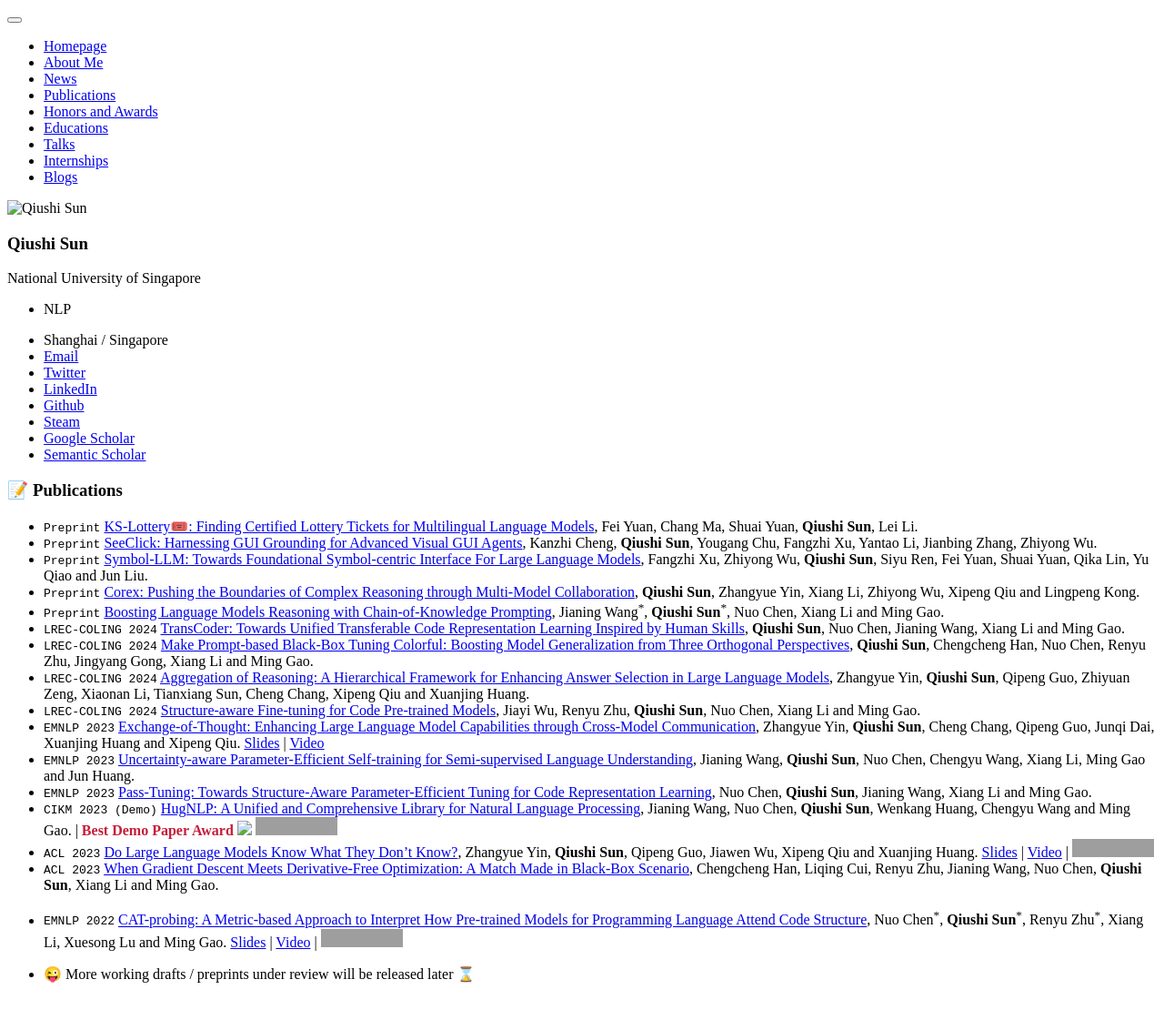
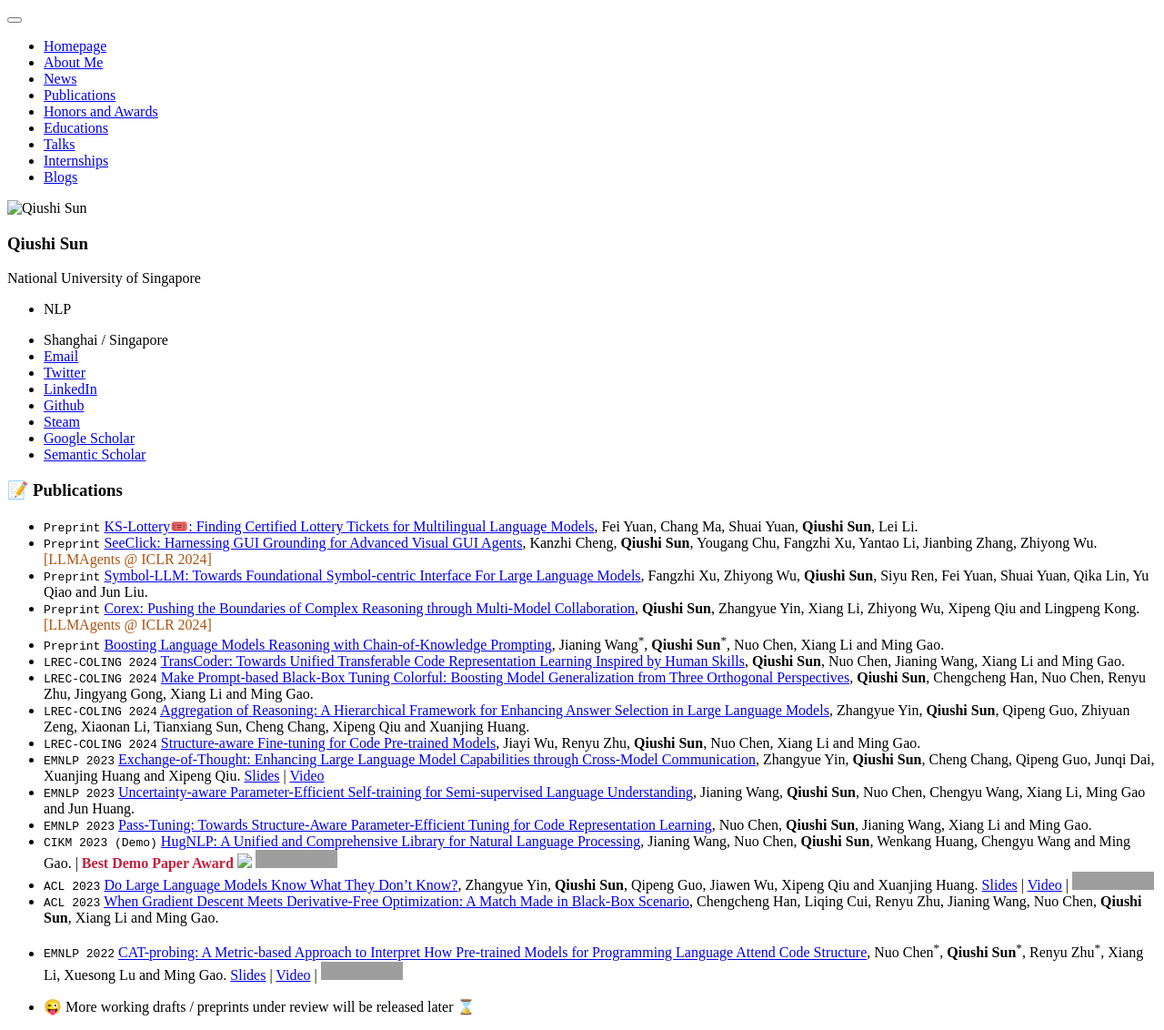
Before and after one commit to lixiang3776/lixiang3776.github.io, a Jekyll site: the page built from _pages/includes/pub.md, in a window 1280 px wide. Shown: the whole page at 91% size. Built offline with Jekyll 4.4.1, drawn with Linux system fonts in a browser that asks for light colours; our own code applies the rules of GitHub Pages for plain Markdown files; before the commit the page ends 1096 px from its top, so only the background shows below that; grey boxes are pictures that could not be loaded.

Commit message:
update: LLMAgents @ ICLR 2024

```diff
--- a/_pages/includes/pub.md
+++ b/_pages/includes/pub.md
@@ -14,9 +14,9 @@ Nuo Chen<sup>&#42;</sup>, **Qiushi Sun**<sup>&#42;</sup>, Renyu Zhu<sup>&#42;</s
 
 <!-- - `Preprint` [Paradigm, Model and Application: A Systematic Survey of Neural Code Intelligence](qiushisun.github.io), **Qiushi Sun**, ..., Xiang Li and Zhiyong Wu. -->
 - `Preprint` [KS-Lottery🎟️: Finding Certified Lottery Tickets for Multilingual Language Models](http://arxiv.org/abs/2402.02801), Fei Yuan, Chang Ma, Shuai Yuan, **Qiushi Sun**, Lei Li.
-- `Preprint` [SeeClick: Harnessing GUI Grounding for Advanced Visual GUI Agents](https://arxiv.org/abs/2401.10935), Kanzhi Cheng, **Qiushi Sun**, Yougang Chu, Fangzhi Xu, Yantao Li, Jianbing Zhang, Zhiyong Wu.
+- `Preprint` [SeeClick: Harnessing GUI Grounding for Advanced Visual GUI Agents](https://arxiv.org/abs/2401.10935), Kanzhi Cheng, **Qiushi Sun**, Yougang Chu, Fangzhi Xu, Yantao Li, Jianbing Zhang, Zhiyong Wu. <span style="color:#ac530f">[LLMAgents @ ICLR 2024]</span>
 - `Preprint` [Symbol-LLM: Towards Foundational Symbol-centric Interface For Large Language Models](https://arxiv.org/abs/2311.09278), Fangzhi Xu, Zhiyong Wu, **Qiushi Sun**, Siyu Ren, Fei Yuan, Shuai Yuan, Qika Lin, Yu Qiao and Jun Liu.
-- `Preprint` [Corex: Pushing the Boundaries of Complex Reasoning through Multi-Model Collaboration](https://arxiv.org/abs/2310.00280), **Qiushi Sun**, Zhangyue Yin, Xiang Li, Zhiyong Wu, Xipeng Qiu and Lingpeng Kong.
+- `Preprint` [Corex: Pushing the Boundaries of Complex Reasoning through Multi-Model Collaboration](https://arxiv.org/abs/2310.00280), **Qiushi Sun**, Zhangyue Yin, Xiang Li, Zhiyong Wu, Xipeng Qiu and Lingpeng Kong. <span style="color:#ac530f">[LLMAgents @ ICLR 2024]</span>
 - `Preprint` [Boosting Language Models Reasoning with Chain-of-Knowledge Prompting](https://arxiv.org/abs/2306.06427), Jianing Wang<sup>&#42;</sup>, **Qiushi Sun**<sup>&#42;</sup>, Nuo Chen, Xiang Li and Ming Gao.
 - `LREC-COLING 2024` [TransCoder: Towards Unified Transferable Code Representation Learning Inspired by Human Skills](https://arxiv.org/abs/2306.07285), **Qiushi Sun**, Nuo Chen, Jianing Wang, Xiang Li and Ming Gao.
 - `LREC-COLING 2024` [Make Prompt-based Black-Box Tuning Colorful: Boosting Model Generalization from Three Orthogonal Perspectives](https://arxiv.org/abs/2305.08088), **Qiushi Sun**, Chengcheng Han, Nuo Chen, Renyu Zhu, Jingyang Gong, Xiang Li and Ming Gao.
```
Also changed, not shown: 2 other files.
